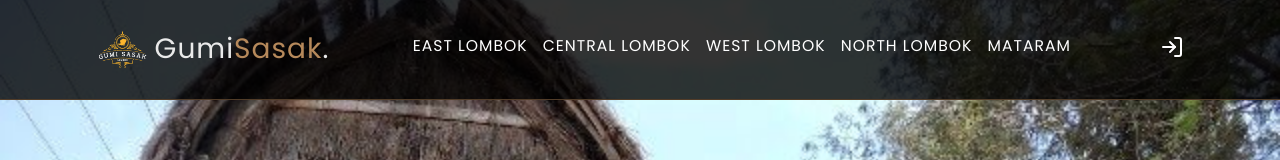
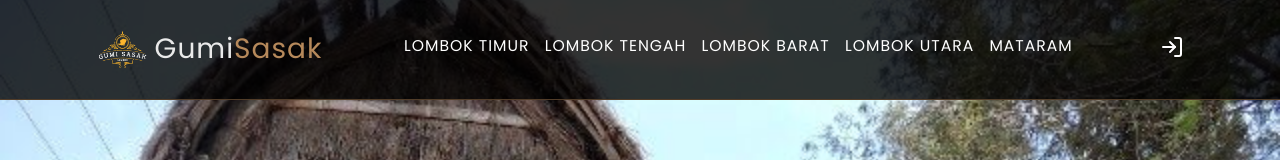
Before and after one commit to sayas44/gumi-sasak, a plain HTML site: page index.html in a window 1280 px wide. Shown: the top 160 px of the page. Drawn offline with nearby package versions, Linux system fonts and the light colour scheme.

Commit message:
revisi 1

```diff
--- a/index.html
+++ b/index.html
@@ -27,18 +27,17 @@
     <nav class="navbar">
       <div class="navbar-logo">
         <a href="#"
-          ><img
-            src="assets/GUMI SASAK  (2).png"
-            alt=""
-          />Gumi<span>Sasak</span>.</a
+          ><img src="assets/GUMI SASAK  (2).png" alt="" />Gumi<span
+            >Sasak</span
+          ></a
         >
       </div>
 
       <div class="navbar-nav">
-        <a href="kabupaten/lotim.html">EAST LOMBOK</a>
-        <a href="kabupaten/loteng.html">CENTRAL LOMBOK</a>
-        <a href="kabupaten/lobar.html">WEST LOMBOK</a>
-        <a href="kabupaten/klu.html">NORTH LOMBOK</a>
+        <a href="kabupaten/lotim.html">LOMBOK TIMUR</a>
+        <a href="kabupaten/loteng.html">LOMBOK TENGAH</a>
+        <a href="kabupaten/lobar.html">LOMBOK BARAT</a>
+        <a href="kabupaten/klu.html">LOMBOK UTARA</a>
         <a href="kabupaten/mataram.html">MATARAM</a>
       </div>
 
```
Also changed, not shown: blog/index.html (+1 -1 lines).
